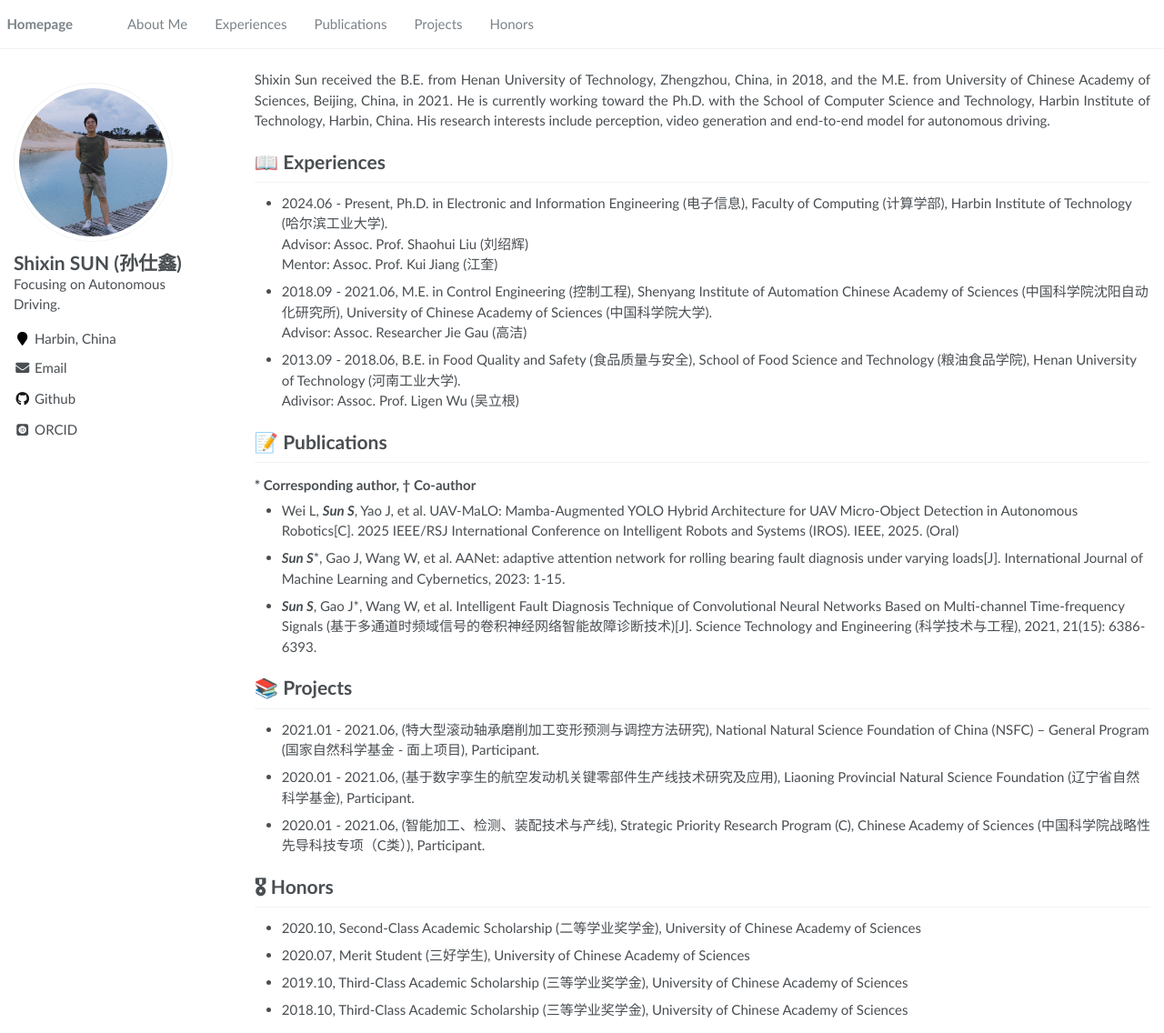
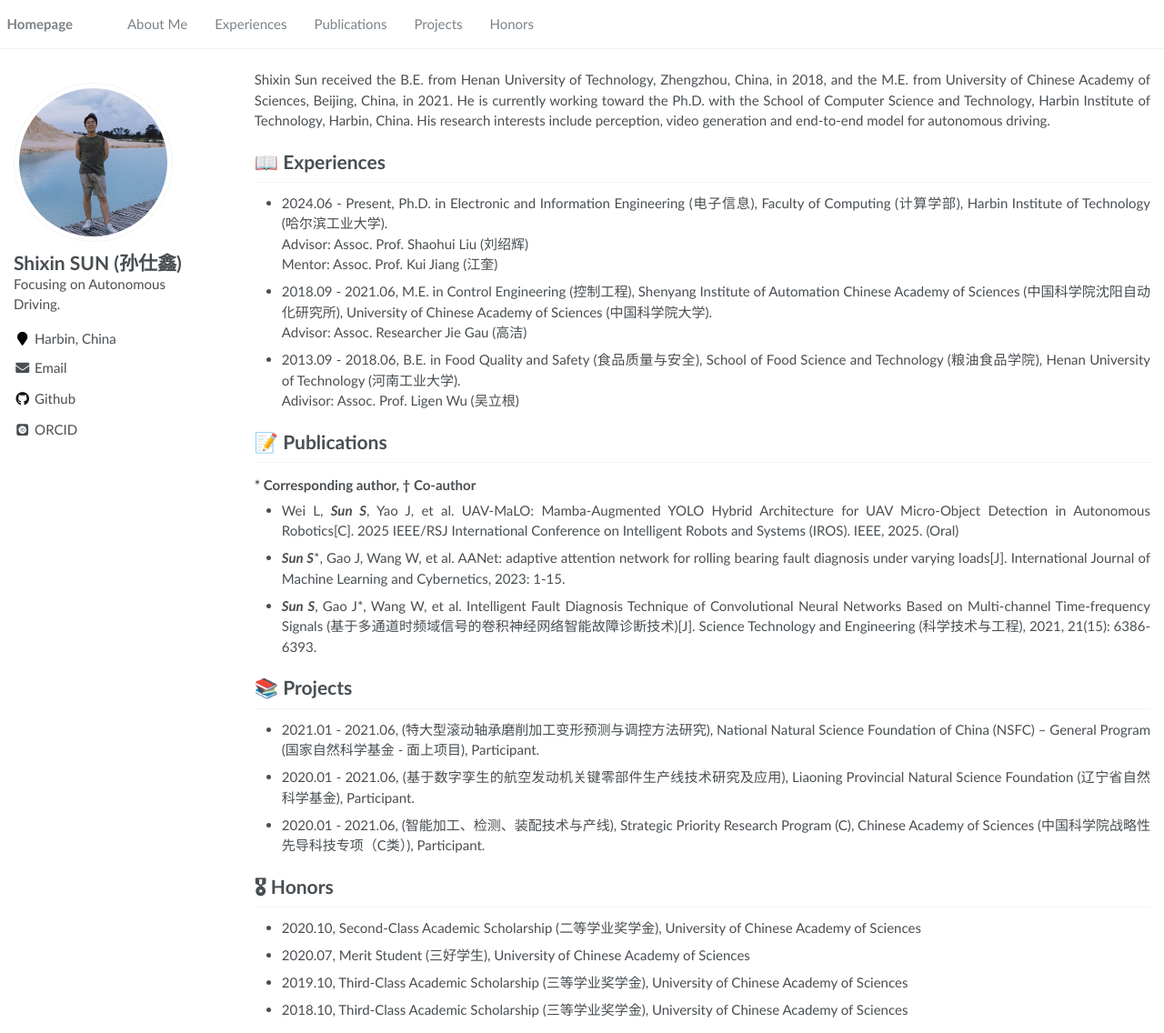
Before and after one commit to ShixinSUN94/shixinsun94.github.io, a Jekyll site: the page built from _pages/about.md, in a window 1280 px wide and 1136 px high. Shown: the whole window at 91% size. Built offline with Jekyll 4.4.1, drawn with Linux system fonts in a browser that asks for light colours; some web fonts are replaced.

Commit message:
Update main.scss

```diff
--- a/assets/css/main.scss
+++ b/assets/css/main.scss
@@ -107,3 +107,10 @@ h1:before, .anchor:before {
     background-color: #00369f;
     font-size: .8em;
 }
+
+.page__content p,
+.page__content li,
+.page__content dd {
+    text-align: justify;
+    text-justify: inter-ideograph;
+}
```
